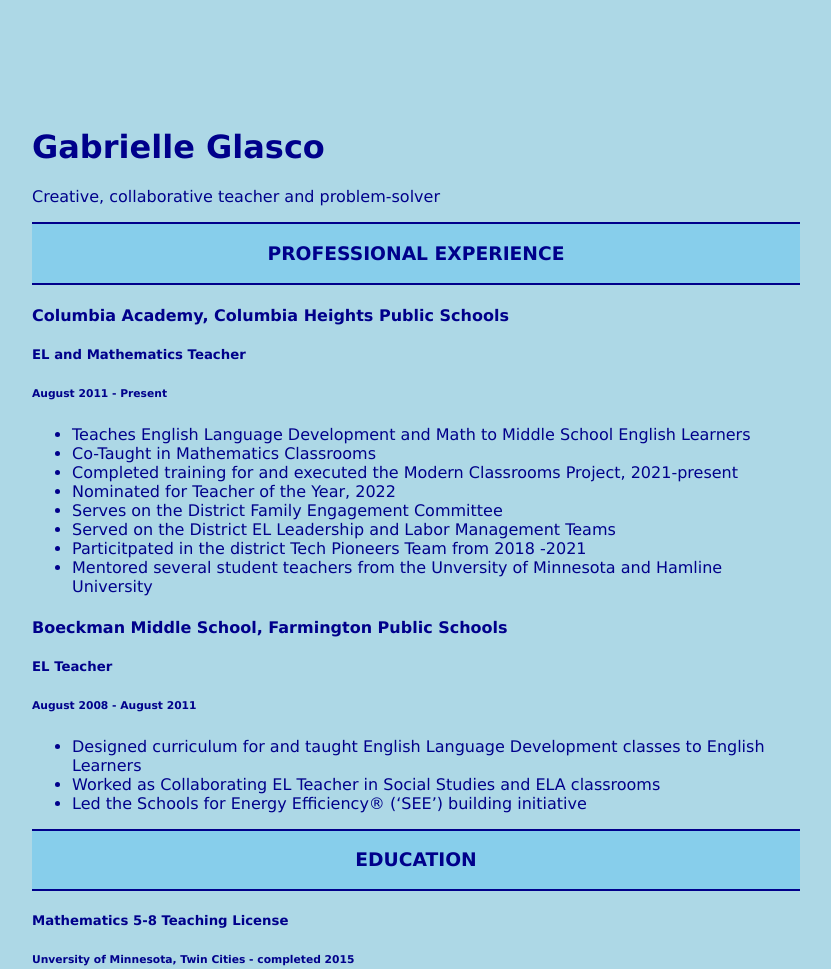
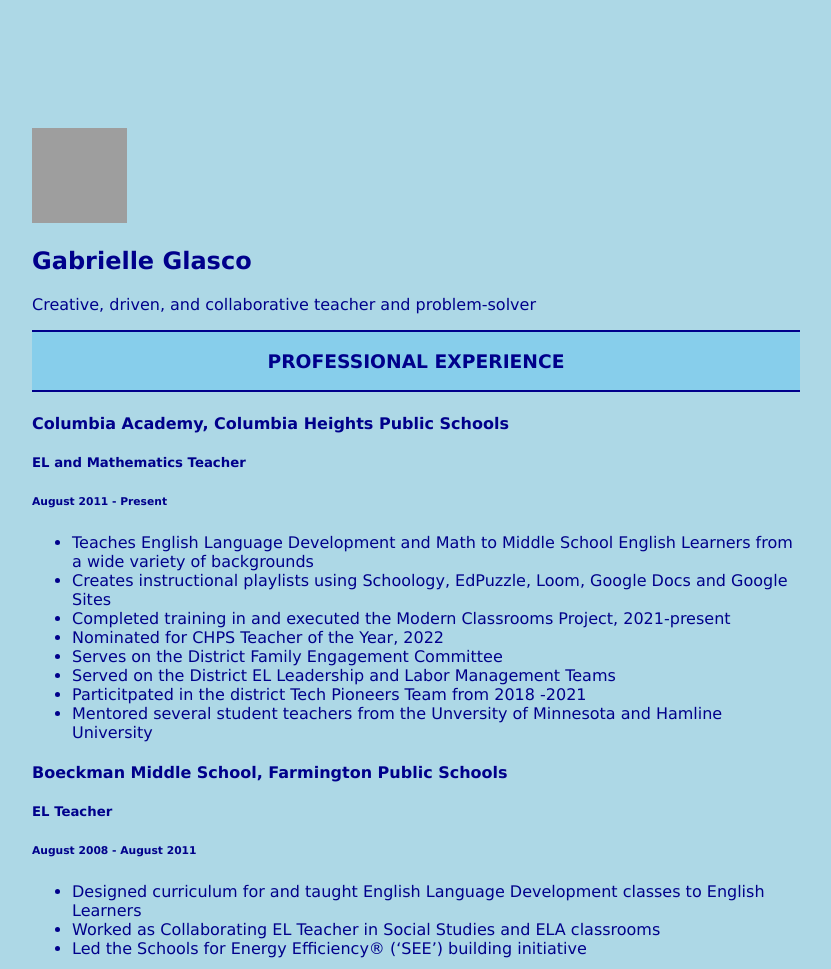
Before and after one commit to glascog/glascog.github.io, a plain HTML site: page index.html in a window 1280 px wide. Shown: the top 969 px of the page, without its empty margins (224-1055 px from the left). Drawn offline with Linux system fonts and the light colour scheme; grey boxes are pictures that could not be loaded.

Commit message:
Update index.html

```diff
--- a/index.html
+++ b/index.html
@@ -8,13 +8,20 @@
 </head>
 <body>
   <div>
+    <section>
+       <img src="https://schoology.colheights.k12.mn.us/system/files/imagecache/profile_reg/pictures/picture-83c5e4ddda75bd8e3a0af41376801dd3_6366a60b70021.png?1667671563664" alt="G. Glasco photo" width="95" height="95">
     <h1>Gabrielle Glasco</h1>
-    <p>Creative, collaborative teacher and problem-solver</p>
+
+    <p>Creative, driven, and collaborative teacher and problem-solver</p>
+    </section>
   </div>
+
+
 
   <div class="exp-header">
     <h3>Professional Experience</h3>
   </div>
+
 
   <div>
     <h4>Columbia Academy, Columbia Heights Public Schools</h4>
@@ -22,10 +29,10 @@
     <h6>August 2011 - Present</h6>
 
     <ul>
-      <li>Teaches English Language Development and Math to Middle School English Learners</li>
-      <li>Co-Taught in Mathematics Classrooms</li>
-      <li>Completed training for and executed the Modern Classrooms Project, 2021-present</li>
-      <li>Nominated for Teacher of the Year, 2022</li>
+      <li>Teaches English Language Development and Math to Middle School English Learners from a wide variety of backgrounds</li>
+      <li>Creates instructional playlists using Schoology, EdPuzzle, Loom, Google Docs and Google Sites</li>
+      <li>Completed training in and executed the Modern Classrooms Project, 2021-present</li>
+      <li>Nominated for CHPS Teacher of the Year, 2022</li>
       <li>Serves on the District Family Engagement Committee</li>
       <li>Served on the District EL Leadership and Labor Management Teams</li>
       <li>Particitpated in the district Tech Pioneers Team from 2018 -2021</li>
```
